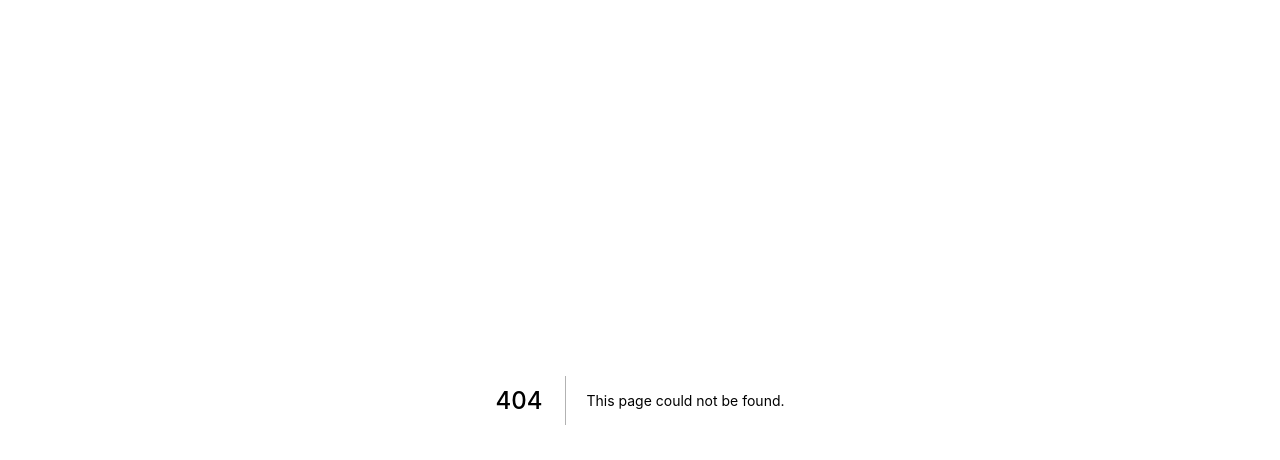
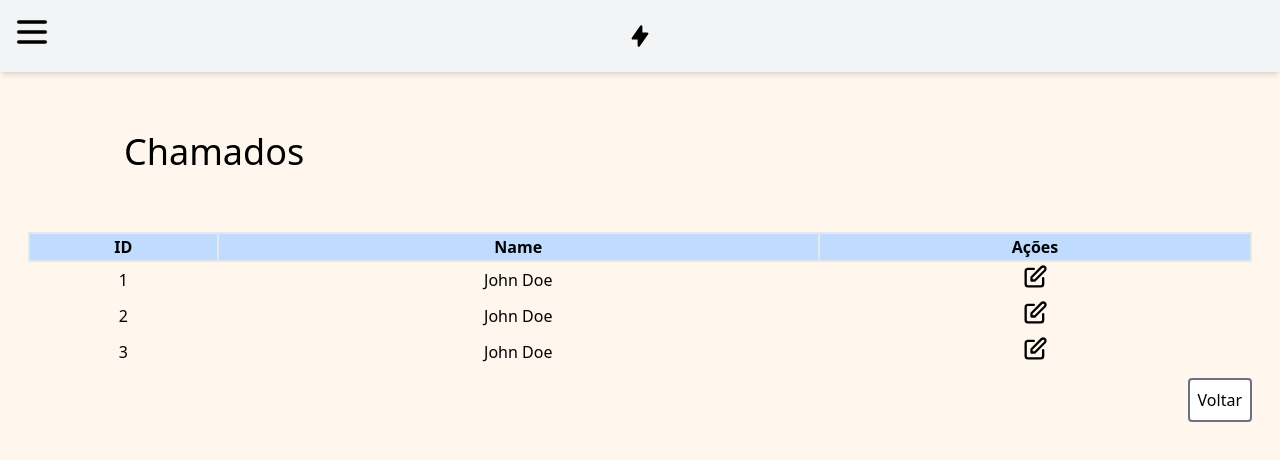
Before and after one commit to gribasads/pic-ui, a Next.js app: page /service in a window 1280 px wide. Before the commit this address had no page. Shown: the top 460 px of the page. Built offline with nearby package versions, Linux system fonts and the light colour scheme.

Commit message:
make pages

```diff
--- /dev/null
+++ b/components/table/tableSvc.tsx
@@ -0,0 +1,39 @@
+import { useRouter } from 'next/router'
+import React from 'react'
+import { IconEdit } from '../icons'
+
+export default function TableSvc ({data, headers} : {data: any, headers: any}) {
+    const router = useRouter()
+  return (
+    <>
+        <table className="w-full">
+            <thead className='border-2 bg-blue-200'>
+                <tr>
+                    {
+                        headers.map((header: any) => {
+                            return <th className='border-2' key={header.key}>{header.label}</th>
+                        })
+                    }
+                    <th>Ações</th>
+                </tr>
+            </thead>
+            <tbody className='text-center'>
+                {
+                    data.map((row: any) => {
+                        return (
+                            <tr key={row.id}>
+                                {
+                                    headers.map((header: any) => {
+                                        return <td key={header.key}>{row[header.key]}</td>
+                                    })
+                                }
+                                <td><button onClick={e=>{router.push({pathname:('/service/' + row.id), query:{svc:row.id}})}}>{IconEdit()}</button></td>
+                            </tr>
+                        )
+                    })
+                }
+            </tbody>
+        </table>
+    </>
+  )
+}
--- /dev/null
+++ b/pages/historic/[historicOpen].tsx
@@ -0,0 +1,27 @@
+import { useRouter } from 'next/router'
+import React from 'react'
+import BlockInfo from '../../components/BlockInfo'
+import BackButton from '../../components/Button/back'
+import Page from '../../components/template/Page'
+
+export default function historicOpen() {
+    const router = useRouter()
+    const { id } = router.query
+
+    const infos = [
+      { id: 1, label: 'Cliente', value: 'John Doe' },
+      { id: 4, label: 'CPF', value: '865.444.232.12' },
+      { id: 5, label: 'Funcao', value: 'Ténico em eletrônica' },
+      { id: 6, label: 'Regiao', value: 'Porto Alegre - ZN' },
+      { id: 3, label: 'Telefone', value: '+55 11 99999-9999' },
+      { id: 2, label: 'E-mail', value: 'john@gmail.com' },
+    ]
+  return (
+    <Page>
+        <BlockInfo infos={infos} title={'Chamado'}  />
+        <div className='flex justify-end mt-2'>
+        <BackButton />
+        </div>
+    </Page>
+  )
+}
--- /dev/null
+++ b/pages/historic/index.tsx
@@ -0,0 +1,26 @@
+import React from 'react'
+import BackButton from '../../components/Button/back'
+import Table from '../../components/table'
+import Page from '../../components/template/Page'
+
+export default function historic() {
+
+  const headers = [
+    { key: 'id', label: 'ID' },
+    { key: 'name', label: 'Name' },
+  ]
+  const data = [
+    { id: 1, name: 'John Doe', email: 'gmail.com' },
+    { id: 2, name: 'John Doe', email: 'gmail.com' },
+    { id: 3, name: 'John Doe', email: 'gmail.com' },
+  ]
+
+  return (
+    <Page title='Histórico'>
+      <Table data={data} headers={headers} />
+      <div className='flex justify-end pt-2 gap-4'>
+      <BackButton />
+      </div>
+    </Page>
+  )
+}
--- /dev/null
+++ b/pages/service/[serviceCall].tsx
@@ -0,0 +1,35 @@
+import { useRouter } from 'next/router'
+import React from 'react'
+import BlockInfo from '../../components/BlockInfo'
+import BackButton from '../../components/Button/back'
+import ConfirmButton from '../../components/Button/confirm'
+import Page from '../../components/template/Page'
+
+
+export default function serviceCall() {
+    const router = useRouter()
+    const { svc } = router.query
+
+    const infos = [
+      { id: 1, label: 'Cliente', value: 'John Doe' },
+      { id: 4, label: 'CPF', value: '865.444.232.12' },
+      { id: 5, label: 'Funcao', value: 'Ténico em eletrônica' },
+      { id: 6, label: 'Regiao', value: 'Porto Alegre - ZN' },
+      { id: 3, label: 'Telefone', value: '+55 11 99999-9999' },
+      { id: 2, label: 'E-mail', value: 'john@gmail.com' },
+      { id: 7, label: 'Status', value: svc },
+    ]
+  return (
+    <Page>
+
+<div className='flex justify-end mb-2 gap-3'>
+        <ConfirmButton name ='Finalizar' func={()=>alert('serviço finalizar')} />
+        <ConfirmButton name = 'Alterar'  func={()=>alert('serviço finalizar')} />
+</div>
+        <BlockInfo infos={infos} title={'Chamados'}  />
+        <div className='flex justify-end mt-2'>
+        <BackButton />
+        </div>
+    </Page>
+  )
+}
--- /dev/null
+++ b/pages/service/index.tsx
@@ -0,0 +1,25 @@
+import React from 'react'
+import BackButton from '../../components/Button/back'
+
+import TableSvc from '../../components/table/tableSvc'
+import Page from '../../components/template/Page'
+
+export default function service() {
+  const headers = [
+    { key: 'id', label: 'ID' },
+    { key: 'name', label: 'Name' },
+  ]
+  const data = [
+    { id: 1, name: 'John Doe', email: 'gmail.com' },
+    { id: 2, name: 'John Doe', email: 'gmail.com' },
+    { id: 3, name: 'John Doe', email: 'gmail.com' },
+  ]
+  return (
+    <Page title='Chamados'>
+       <TableSvc data={data} headers={headers} />
+      <div className='flex justify-end pt-2 gap-4'>
+      <BackButton />
+      </div>
+    </Page>
+  )
+}
```
